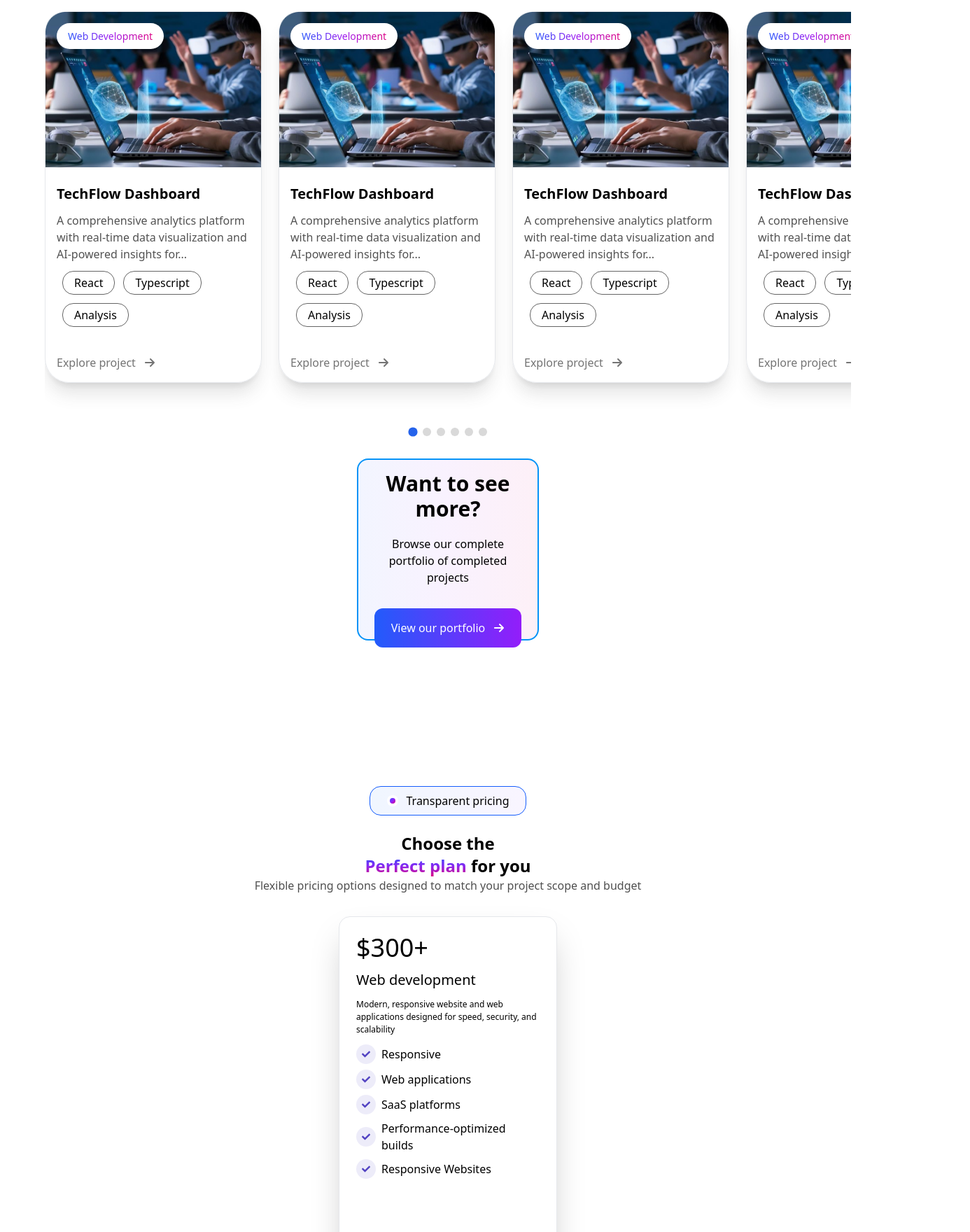
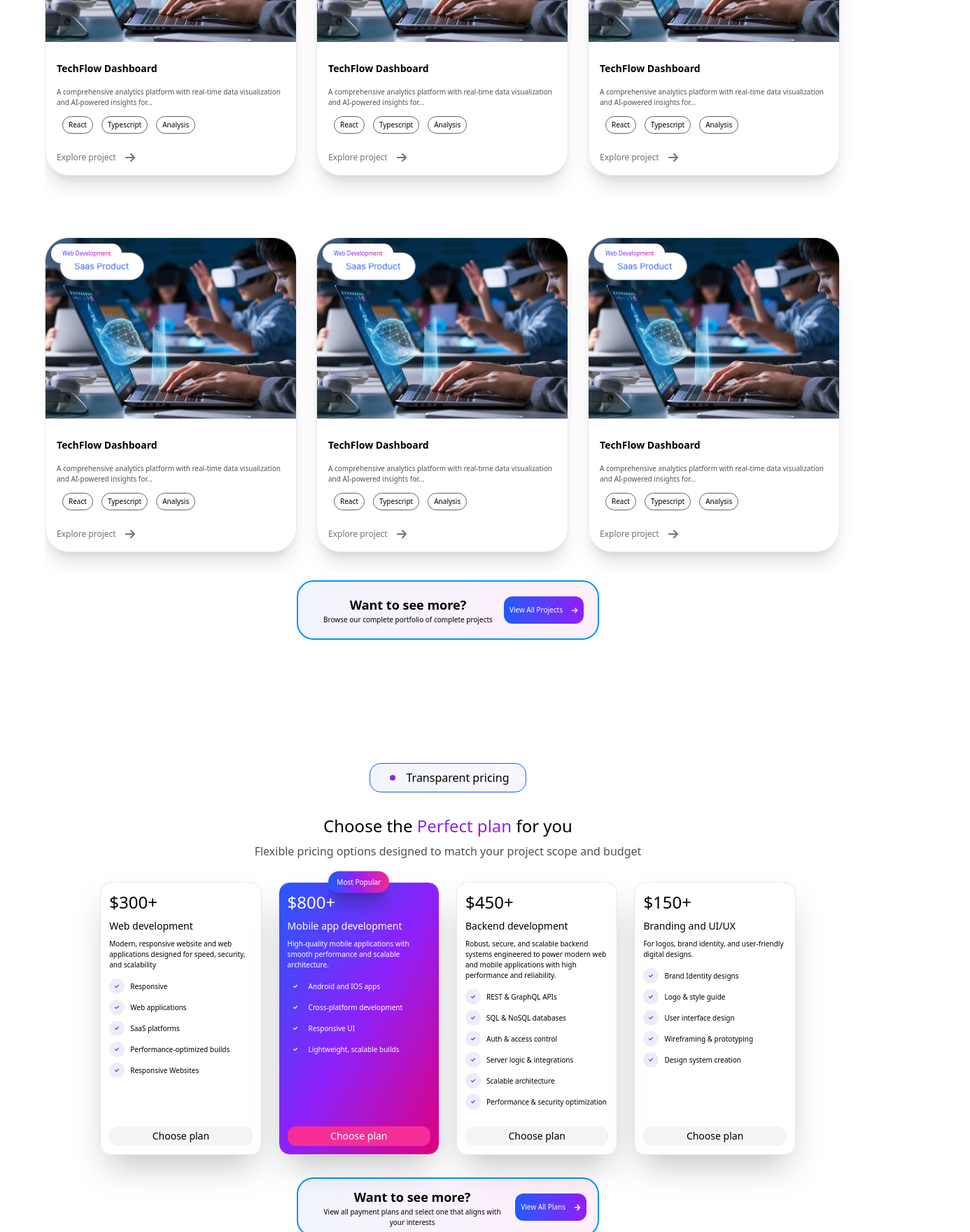
Before and after one commit to xolarie/xolarie-frontend, a React (Vite) app: page / in a window 1280 px wide. Shown: the part 3960-5720 px from the top of the page at 70% size, 1386 px wide, since content can reach past the window. Built offline with nearby package versions, Linux system fonts and the light colour scheme.

Commit message:
making desktop responsive

```diff
--- a/src/Home.jsx
+++ b/src/Home.jsx
@@ -10,7 +10,7 @@ import { TrustedCompWrapper } from "./components/home/TrustedComp"
 
 const Home = () => {
   return (
-    <div className="flex flex-col ">
+    <div className="flex flex-col overflow-x-hidden">
         <HeroWrapper />
         <ServicesWrapper />
         <TrustedCompWrapper />
--- a/src/components/BuildSomething.jsx
+++ b/src/components/BuildSomething.jsx
@@ -2,31 +2,33 @@ import { FaArrowRight, FaCheck } from "react-icons/fa6";
 
 const BuildSomething = () => {
   return (
-    <div className="h-[543px] flex flex-col items-center border w-full rounded-3xl shadow-xl p-7 shadow-[#8B22FA33]">
-      <div className=" border flex flex-row gap-3 px-6 py-2 my-6 rounded-2xl bg-gradient-to-r border-[#155DFC] from-[#F0F6FF] to-[#F9F5FF] items-center justify-center">
+    <div className="h-[543px] flex flex-col items-center border w-full rounded-3xl shadow-xl p-7 shadow-[#8B22FA33] md:w-[500px] md:px-16 md:h-[363px] ">
+      <div className=" border flex flex-row gap-3 px-6 py-2 my-6 rounded-2xl bg-gradient-to-r border-[#155DFC] from-[#F0F6FF] to-[#F9F5FF] items-center justify-center md:w-[]">
         <div className="h-4 w-4 flex p-2 bg-white rounded-full items-center justify-center">
           <span className="h-2 w-2 bg-gradient-to-br from-[#4354FB] via-[#8E20FA] to-[#DD0385] rounded-full flex-shrink-0"></span>
         </div>
-        <h1 className="text-[12px] ">Let’s build something amazing</h1>
+        <h1 className="text-[12px] md:text-[8px]">Let’s build something amazing</h1>
       </div>
       <div className="w-full flex flex-col  items-center">
-        <h1 className="text-2xl text-center w-44">
+        <h1 className="text-2xl text-center w-44 md:w-full md:text-3xl">
           Ready to{" "}
           <span className="text-transparent bg-clip-text bg-gradient-to-r from-[#155DFC] via-[#8529F3] to-[#E2017C]">
             transform
           </span>{" "}
           your business?
         </h1>
-        <p className="text-center text-[#4F4F4F] my-2">
+        <p className="text-center text-[#4F4F4F] my-2 md:text-[12px]">
           Join the brands that trust Xolarie to bring their digital vision to
           life. Let’s create something extraordinary together.
         </p>
       </div>
-      <div className="gap-3 flex flex-col items-center">
+      <div className="gap-3 flex flex-col items-center ">
         <button className="flex flex-row my-3 items-center gap-3 text-white bg-gradient-to-r from-[#225BFB] to-[#931DFA] px-3 py-2 rounded-xl">Get a custom quote <FaArrowRight /> </button>
+        <div className="flex flex-col gap-2 items-center justify-center md:flex-row md:text-[12px] md:text-nowrap">
         <p className="flex items-center gap-3"><FaCheck className="text-tra bg-[#28CA00] p-1 text-white rounded-full " /><span>Free Consultation</span></p>
         <p className="flex items-center gap-3"><FaCheck className="text-tra bg-[#28CA00] p-1 text-white rounded-full " /><span>No long term contracts</span></p>
         <p className="flex items-center gap-3"><FaCheck className="text-tra bg-[#28CA00] p-1 text-white rounded-full " /><span>Fast Turnaround</span></p>
+        </div>
 
       </div>
     </div>
--- a/src/components/Footer.jsx
+++ b/src/components/Footer.jsx
@@ -10,7 +10,7 @@ import { FaInstagram } from "react-icons/fa6";
 const Footer = () => {
   return (
     <div className="bg-[#10172A] p-6">
-      <div>
+      <div className="flex">
         <div>
           <img src={xolarie} alt="" />
           <p className="text-[#BEBEBE]">
@@ -30,7 +30,7 @@ const Footer = () => {
             <span>Lagos, Nigeria</span>
           </div>
         </div>
-        <ul>
+        <ul className="flex">
           {footersLinks.map((item, i) => (
             <li key={i}>
               <h1 className="relative text-[#BEBEBE] font-semibold text-2xl my-4 pb-3">
@@ -77,7 +77,7 @@ const Footer = () => {
           </div>
         </div>
       </div>
-      <div className="border-t-2 my-14 py-6">
+      <div className="border-t-2 my-14 py-6 flex flex-col">
         <h1 className="text-center text-[#BEBEBE]">2026 Xolarie. All right reserved</h1>
         <div className="flex flex-row justify-center my-6 gap-3 text-[#BEBEBE] items-center w-full">
         <div>Privacy policy</div>
--- a/src/components/home/Faqs.jsx
+++ b/src/components/home/Faqs.jsx
@@ -18,7 +18,7 @@ const Faqs = () => {
         <p>Support & Guidance</p>
       </div>
       <div className="flex flex-col items-center">
-        <h1 className="text-3xl my-8 text-center">
+        <h1 className="text-3xl my-8 text-center ">
           Frequently asked{" "}
           <span className="text-transparent bg-clip-text bg-gradient-to-r from-[#3D57FB] via-[#9E1BF1] to-[#E40079]">
             Questions
@@ -32,7 +32,7 @@ const Faqs = () => {
         {faqs.map((item, i) => (
           <li
             key={i}
-            className={`flex flex-col  border py-3 px-6 rounded-2xl w-[350px] relative  transition-all duration-300 ease-out   ${
+            className={`flex flex-col  border py-3 px-6 rounded-2xl w-[350px] relative  transition-all duration-300 ease-out md:w-[70vw]   ${
               openAnswer === i ? "" : "h-20"
             }`}
           >
@@ -60,7 +60,7 @@ const Faqs = () => {
         ))}
       </ul>
       <div className="w-full flex flex-col items-center my-8">
-        <div className="flex items-center w-full gap-4 my-4">
+        <div className="flex items-center w-full gap-4 my-4 md:w-[60vw]">
           <span className="flex-1 h-px bg-gray-300"></span>
 
           <p className="text-center whitespace-nowrap">Still have questions?</p>
@@ -68,7 +68,7 @@ const Faqs = () => {
           <span className="flex-1 h-px bg-gray-300"></span>
         </div>
         <p className="text-center my-4">We’re here to help. Get in touch with our team to get personalized answers</p>
-        <button className="w-full flex flex-row items-center gap-3 justify-center text-white py-3 rounded-2xl my-4 bg-gradient-to-r from-[#225BFB] to-[#931DFA]">Get a custom quote <FaArrowRight /></button>
+        <button className="w-full flex flex-row items-center gap-3 justify-center text-white py-3 rounded-2xl my-4 bg-gradient-to-r from-[#225BFB] to-[#931DFA] md:w-[200px] md:text-[12px]">Get a custom quote <FaArrowRight /></button>
         <p className="text-center">No commitment required | Free consultation | Fast response</p>
       </div>
     </div>
--- a/src/components/home/FeaturedProjects.jsx
+++ b/src/components/home/FeaturedProjects.jsx
@@ -76,12 +76,12 @@ const FeaturedProjects = () => {
   }, []);
 
   return (
-    <div className=" flex flex-col items-center justify-center w-full ">
+    <div className=" flex flex-col items-center justify-center w-full overflow-x-hidden">
       <div className="flex gap-3 my-5 bg-gradient-to-r from-[#F0F6FF] to-[#F9F5FF] px-8 py-3 rounded-2xl border border-[#155DFC]">
         <img src={work} alt="" />
         <p>Featured work</p>
       </div>
-      <h1 className="text-4xl w-[240px] text-center">
+      <h1 className="text-4xl w-[240px] text-center md:w-full">
         Projects we’re{" "}
         <span className="text-transparent bg-clip-text bg-gradient-to-b from-[#155DFC] via-[#8529F3] to-[#E2017C]">
           proud of
@@ -93,7 +93,7 @@ const FeaturedProjects = () => {
       </p>
       <ul
         ref={scrollRef}
-        className="relative flex flex-row gap-6 overflow-x-auto w-full max-w-full no-scrollbar snap-x snap-mandatory"
+        className="relative flex flex-row gap-6 overflow-x-auto w-full max-w-full no-scrollbar snap-x snap-mandatory md:grid md:grid-cols-3 md:gap-x-3 md:gap-y-2 md:items-center md:justify-center md:overflow-hidden"
       >
         {projects.map((project, i) => (
           <li
@@ -101,43 +101,47 @@ const FeaturedProjects = () => {
             onMouseEnter={pauseOnHover}
             onMouseLeave={resumeOnLeave}
             key={i}
-            className="relative flex flex-col max-h-[531px] h-[531px] w-[310px] border  rounded-[35px] flex-shrink-0 shadow-xl shadow-[#48484826] my-10"
+            className="relative flex flex-col max-h-[531px] h-[531px] w-[310px] border  rounded-[35px] flex-shrink-0 shadow-xl shadow-[#48484826] my-10 md:w-[200px] md:h-[400px] lg:w-[260px] xl:w-[360px] xl:h-[450px] 2xl:w-[420px] 2xl:h-[480px]"
           >
             <img src={project.image} alt="" />
-            <div className="absolute top-4 left-4 bg-white px-4 py-2 rounded-3xl">
+            <div className="absolute top-4 left-4 bg-white px-4 py-2 rounded-3xl md:top-2 md:left-2">
               <h4
                 style={{
                   "--from": project.colorFrom,
                   "--via": project.colorVia,
                   "--to": project.colorTo,
                 }}
-                className="text-transparent text-[14px] bg-clip-text bg-gradient-to-r from-[var(--from)] via-[var(--via)] to-[var(--to)]"
+                className="text-transparent text-[14px] bg-clip-text bg-gradient-to-r from-[var(--from)] via-[var(--via)] to-[var(--to)] md:text-[8px] "
               >
                 {project.services}
               </h4>
             </div>
             <div className="relative h-full flex flex-col  w-full p-4">
-              <h1 className="text-xl font-semibold my-2">{project.name}</h1>
-              <p className="my-1 text-[#525252]">{project.description}</p>
+              <h1 className="text-xl font-semibold my-2 md:text-[14px]">
+                {project.name}
+              </h1>
+              <p className="my-1 text-[#525252] md:text-[10px]">
+                {project.description}
+              </p>
               <ul className="flex flex-wrap gap-3 p-2">
                 {project.stacks.map((stack, i) => (
                   <li
                     key={i}
-                    className="border border-[#656565] px-4 py-1 rounded-2xl"
+                    className="border border-[#656565] px-4 py-1 rounded-2xl md:text-[10px] md:px-2"
                   >
                     {stack}
                   </li>
                 ))}
               </ul>
               <Link className="flex items-center gap-3 mt-auto text-[#747474]">
-                <p>Explore project</p>
+                <p className="md:text-[12px]">Explore project</p>
                 <FaArrowRight />
               </Link>
             </div>
           </li>
         ))}
       </ul>
-      <div className="flex items-center mt-6">
+      <div className="flex items-center mt-6 md:hidden">
         {projects.map((_, i) => {
           const isActive = i === activeIndex;
           const isConnected = i === activeIndex || i === activeIndex - 1;
@@ -174,15 +178,17 @@ const FeaturedProjects = () => {
           );
         })}
       </div>
-      <div className="flex flex-col items-center w-[260px] my-8 rounded-2xl border-[#0693F7] p-4 bg-gradient-to-r from-[#2658FB0F] via-[#9D1CF10F] to-[#E2017C0F] border-2 h-[260px]">
-        <p className="text-3xl font-semibold text-center mb-5">
-          Want to see more?
-        </p>
-        <p className="text-center mb-8">
-          Browse our complete portfolio of completed projects
-        </p>
-        <button className=" bg-gradient-to-r text-white px-6 py-4 rounded-xl from-[#225BFB] to-[#931DFA] flex gap-3 justify-center items-center">
-          <p>View our portfolio</p>
+      <div className="flex flex-col items-center w-[260px] rounded-2xl border-[#0693F7] p-4 bg-gradient-to-r from-[#2658FB0F] via-[#9D1CF10F] to-[#E2017C0F] border-2 h-[260px] md:flex-row md: justify-center md:h-[85px] md:rounded-3xl md:w-[432px]">
+        <div className="md:mx-4">
+          <p className="text-2xl font-bold text-center mb-5 md:text-lg md:mb-0">
+            Want to see more?
+          </p>
+          <p className="text-center mb-8 md:text-[8px] md:mb-0 lg:text-[10px]">
+            Browse our complete portfolio of complete projects
+          </p>
+        </div>
+        <button className=" bg-gradient-to-r text-white px-6 py-4 rounded-xl from-[#225BFB] to-[#931DFA] flex gap-3 justify-center items-center md:text-[10px] md:text-nowrap md:py-3 md:px-2">
+          <p>View All Projects</p>
           <FaArrowRight />
         </button>
       </div>
--- a/src/components/home/HomePricing.jsx
+++ b/src/components/home/HomePricing.jsx
@@ -11,10 +11,10 @@ const HomePricing = () => {
         </div>
         <h1>Transparent pricing</h1>
       </div>
-      <h1 className="text-2xl font-semibold w-[240px] text-center">
+      <h1 className="text-2xl font-semibold w-[240px] text-center md:w-full md:font-normal md:my-2">
         Choose the{" "}
         <span className="text-transparent bg-clip-text bg-gradient-to-b from-[#155DFC] via-[#8529F3] to-[#E2017C] ">
-          <br />
+          <br className="md:hidden"/>
           Perfect plan
         </span>{" "}
         for you
@@ -22,50 +22,56 @@ const HomePricing = () => {
       <p className="text-center text-[#4F4F4F]">
         Flexible pricing options designed to match your project scope and budget
       </p>
-      <ul className="flex flex-col">
+      <ul className="flex flex-col md:flex-row">
         {homePricing.map((item, i) => (
           <li key={i} className="relative flex justify-center">
             {item.isMostPopular && (
-              <h1 className="shadow-xl text-white shadow-[#00000040] absolute -translate-y-1/2 px-6 py-2 rounded-3xl top-8 bg-gradient-to-r from-[#155DFC] via-[#9F1EED] to-[#F22992] ">
+              <h1 className="shadow-xl text-white shadow-[#00000040] absolute -translate-y-1/2 px-6 py-2 rounded-3xl top-8 bg-gradient-to-r from-[#155DFC] via-[#9F1EED] to-[#F22992] md:px-3 md:text-[10px]">
                 Most Popular
               </h1>
             )}
             <div
-              className={`flex flex-col h-[526px] w-[312px] rounded-2xl border my-8 shadow-2xl p-6 ${
+              className={`flex flex-col h-[526px] w-[312px] rounded-2xl border my-8 shadow-2xl p-6 md:h-[370px] md:w-[22vw] md:mx-1 md:p-3 xl:w-[18vw] xl:mx-3 xl:h-[390px] ${
                 item.isMostPopular
                   ? "bg-gradient-to-br from-[#2659FB] via-[#8D21FB] to-[#E1007F] text-white"
                   : ""
               }`}
             >
-              <h1 className="text-4xl">{item.priceInUsd}</h1>
-              <h4 className="my-3 text-xl ">{item.service}</h4>
-              <p className="mb-3 text-[12px] ">{item.description}</p>
+              <h1 className="text-4xl md:text-2xl">{item.priceInUsd}</h1>
+              <h4 className="my-3 text-xl md:text-[14px] md:my-1 ">{item.service}</h4>
+              <p className="mb-3 text-[12px] md:text-[8px] mb:mb-1 xl:text-[10px]">{item.description}</p>
               <ul className="flex flex-col gap-2">
                 {item.include.map((subItem, i) => (
                   <li key={i} className="flex flex-shrink-0 items-center gap-2">
                     {" "}
                     <span className="p-2 bg-[#5243C21A] rounded-full flex items-center justify-center">
-                      <FaCheck className={`text-[#5243C2] text-[12px] ${item.isMostPopular ? "text-white" : ""}`} />
+                      <FaCheck className={`text-[#5243C2] text-[12px] md:text-[6px] ${item.isMostPopular ? "text-white" : ""}`} />
                     </span>
-                    <span>{subItem}</span>
+                    <span className="md:text-[10px]">{subItem}</span>
                   </li>
                 ))}
               </ul>
-              <button className={`mt-auto bg-[#F3F4F6] rounded-2xl py-3 ${item.isMostPopular ? "bg-[#F52F97]" : ""}`}>
+              <button className={`mt-auto bg-[#F3F4F6] rounded-2xl py-3 md:p-1 md:text-sm md:rounded-xl ${item.isMostPopular ? "bg-[#F52F97]" : ""}`}>
                 Choose plan
               </button>
             </div>
           </li>
         ))}
       </ul>
-            <div className="flex flex-col items-center w-[260px] rounded-2xl border-[#0693F7] p-4 bg-gradient-to-r from-[#2658FB0F] via-[#9D1CF10F] to-[#E2017C0F] border-2 h-[260px]">
-              <p className="text-2xl font-bold text-center mb-5">Want to see more?</p>
-              <p className="text-center mb-8">View all payment plans and select one that aligns with your interests</p>
-              <button className=" bg-gradient-to-r text-white px-6 py-4 rounded-xl from-[#225BFB] to-[#931DFA] flex gap-3 justify-center items-center">
-                <p>View all plans</p>
-                <FaArrowRight />
-              </button>
-            </div>
+                 <div className="flex flex-col items-center w-[260px] rounded-2xl border-[#0693F7] p-4 bg-gradient-to-r from-[#2658FB0F] via-[#9D1CF10F] to-[#E2017C0F] border-2 h-[260px] md:flex-row md: justify-center md:h-[85px] md:rounded-3xl md:w-[432px]">
+                    <div className="md:mx-4">
+                      <p className="text-2xl font-bold text-center mb-5 md:text-lg md:mb-0">
+                        Want to see more?
+                      </p>
+                      <p className="text-center mb-8 md:text-[8px] md:mb-0 lg:text-[10px]">
+                        View all payment plans and select one that aligns with your interests
+                      </p>
+                    </div>
+                    <button className=" bg-gradient-to-r text-white px-6 py-4 rounded-xl from-[#225BFB] to-[#931DFA] flex gap-3 justify-center items-center md:text-[10px] md:text-nowrap md:py-3 md:px-2">
+                      <p>View All Plans</p>
+                      <FaArrowRight />
+                    </button>
+                  </div>
     </div>
   );
 };
```
Also changed, not shown: src/components/home/Process.jsx (+34 -14 lines), src/components/home/Testimonials.jsx (+17 -13 lines).
